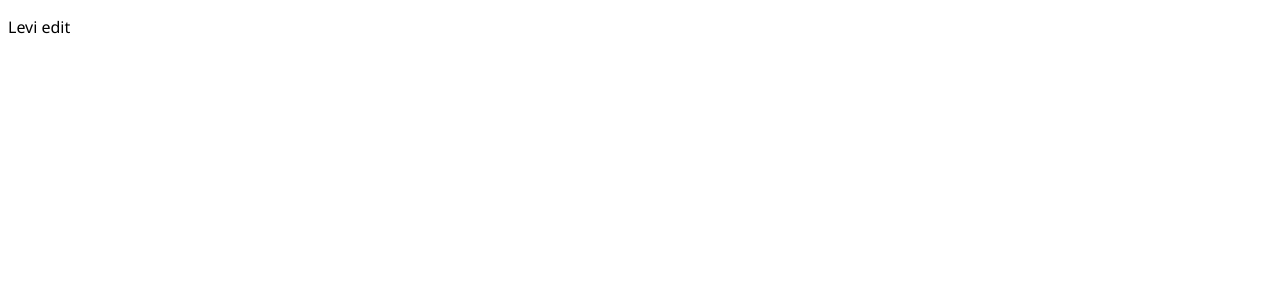
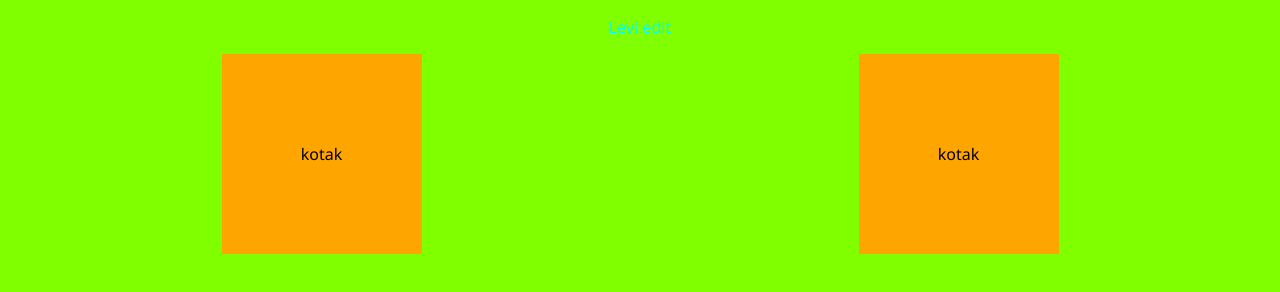
Before and after one commit to guterres0345-citizen62/belajar-html, a plain HTML site: page index.html in a window 1280 px wide. Drawn offline with Linux system fonts and the light colour scheme.

Commit message:
tambahan beberapa class CSS

```diff
--- a/index.html
+++ b/index.html
@@ -9,5 +9,10 @@
 <body>
     <p>Levi edit</p>
 
+    <div class="container">
+        <div class="box">kotak</div>
+        <div class="box">kotak</div>
+    </div>
+
 </body>
 </html>
--- a/style.css
+++ b/style.css
@@ -1,4 +1,37 @@
 *
 {
+    background-color: chartreuse;
     font-family: 'Segoe UI', Tahoma, Geneva, Verdana, sans-serif;
 }
+
+.container
+{
+    display: flex;
+    gap: 10px;
+}
+
+.box
+{
+    width: 100px;
+    height: 100px;
+    background-color: orange;
+}
+
+.box
+{
+    padding: 50px;
+    margin: 0 auto;
+}
+
+p
+{
+    text-align: center;
+    color:aqua
+}
+
+.box
+{
+display: flex;
+justify-content: center;
+align-items: center;
+}
```
